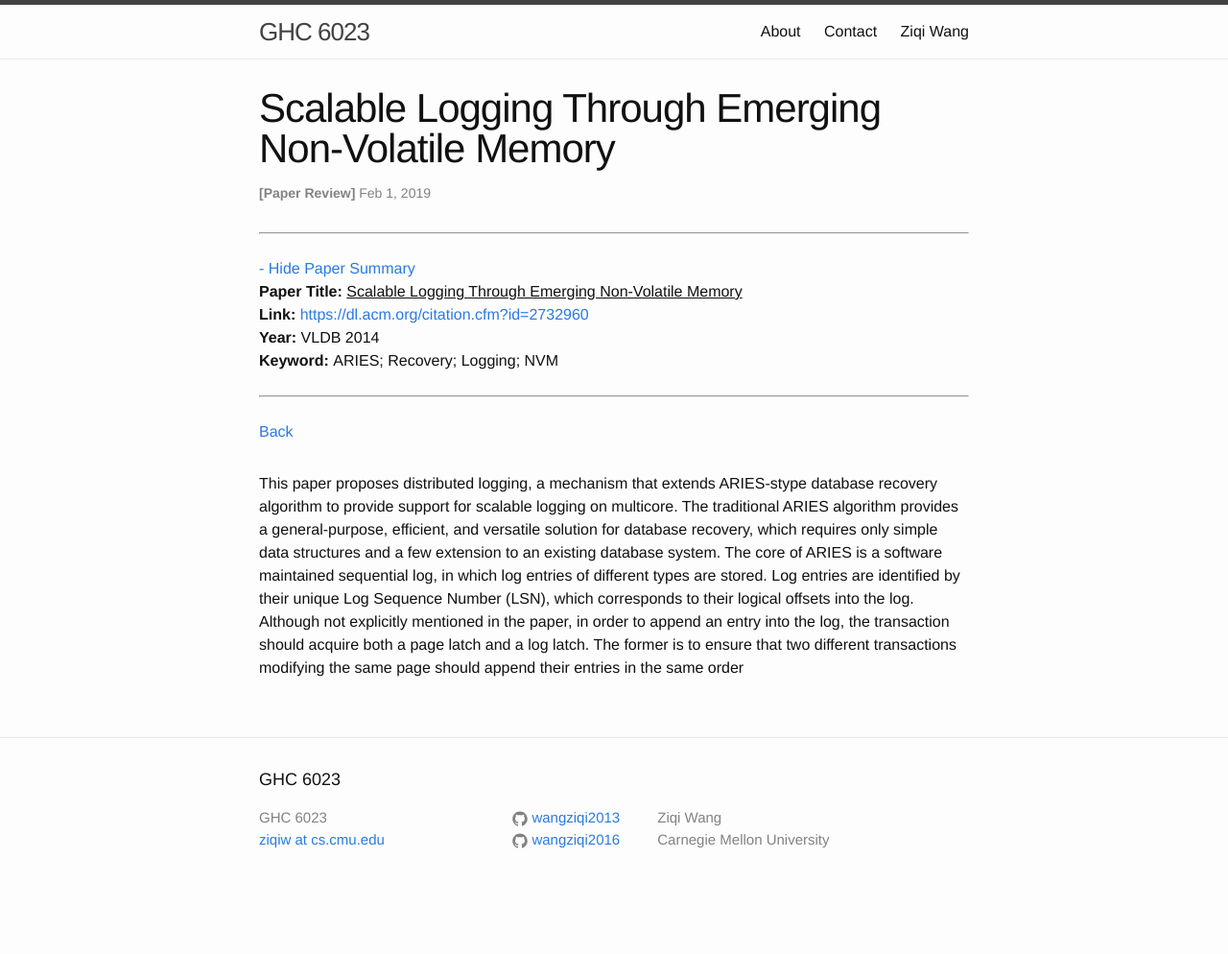
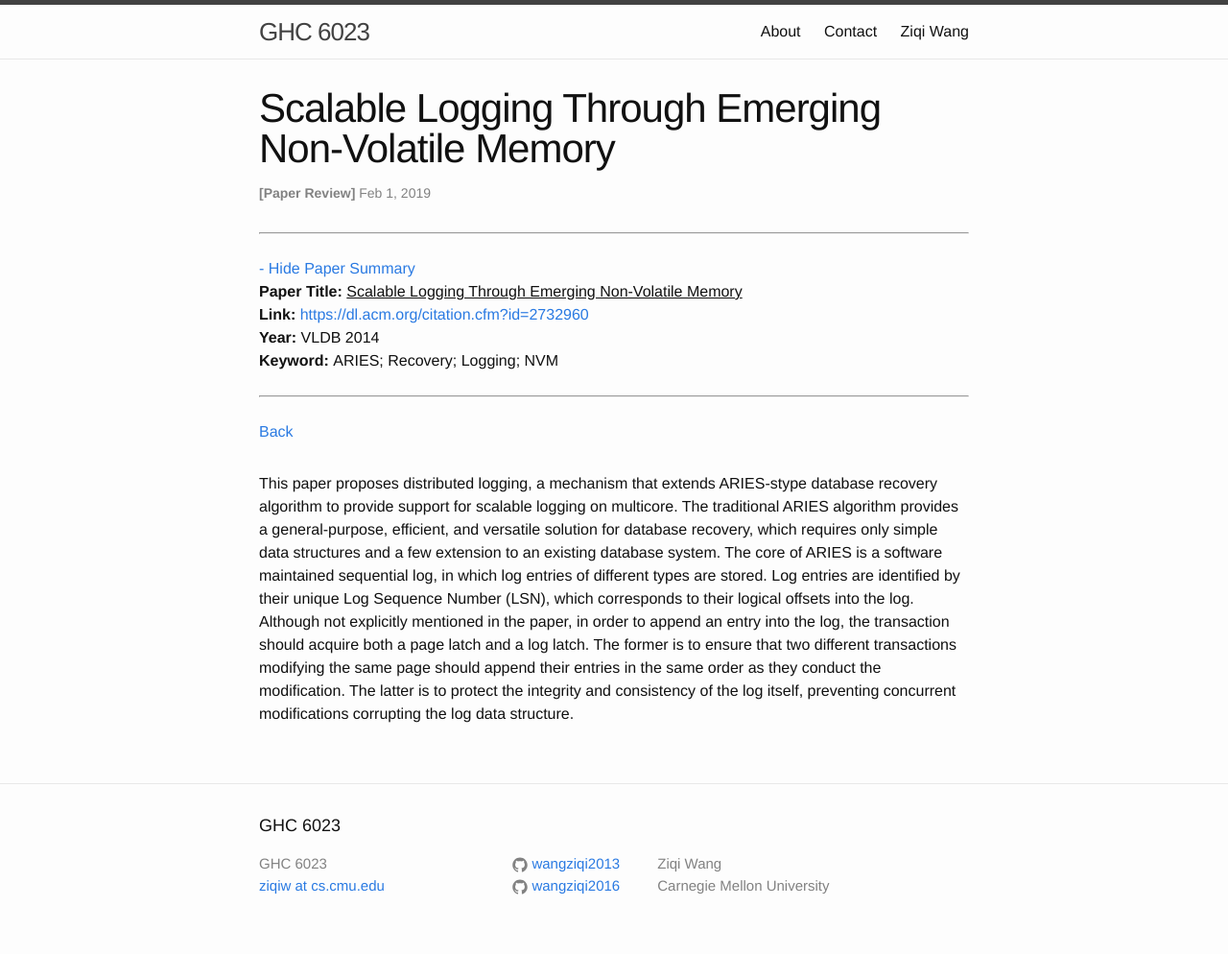
Before and after one commit to wangziqi2013/wangziqi2013.github.io, a Jekyll site: the page built from _posts/2019-02-01-Scalable-Logging_through-Emerging-Non-Volatile-Memory.markdown, in a window 1280 px wide. Shown: the whole page at 96% size. Built offline with Jekyll 4.4.1, drawn with Linux system fonts in a browser that asks for light colours; before the commit the page ends 946 px from its top, so only the background shows below that.

Commit message:
Finish first paragraph

```diff
--- a/_posts/2019-02-01-Scalable-Logging_through-Emerging-Non-Volatile-Memory.markdown
+++ b/_posts/2019-02-01-Scalable-Logging_through-Emerging-Non-Volatile-Memory.markdown
@@ -20,4 +20,6 @@ database system. The core of ARIES is a software maintained sequential log, in w
 are stored. Log entries are identified by their unique Log Sequence Number (LSN), which corresponds to their logical
 offsets into the log. Although not explicitly mentioned in the paper, in order to append an entry into the log, the
 transaction should acquire both a page latch and a log latch. The former is to ensure that two different transactions
-modifying the same page should append their entries in the same order
+modifying the same page should append their entries in the same order as they conduct the modification. The latter is to
+protect the integrity and consistency of the log itself, preventing concurrent modifications corrupting the log data
+structure.
```
